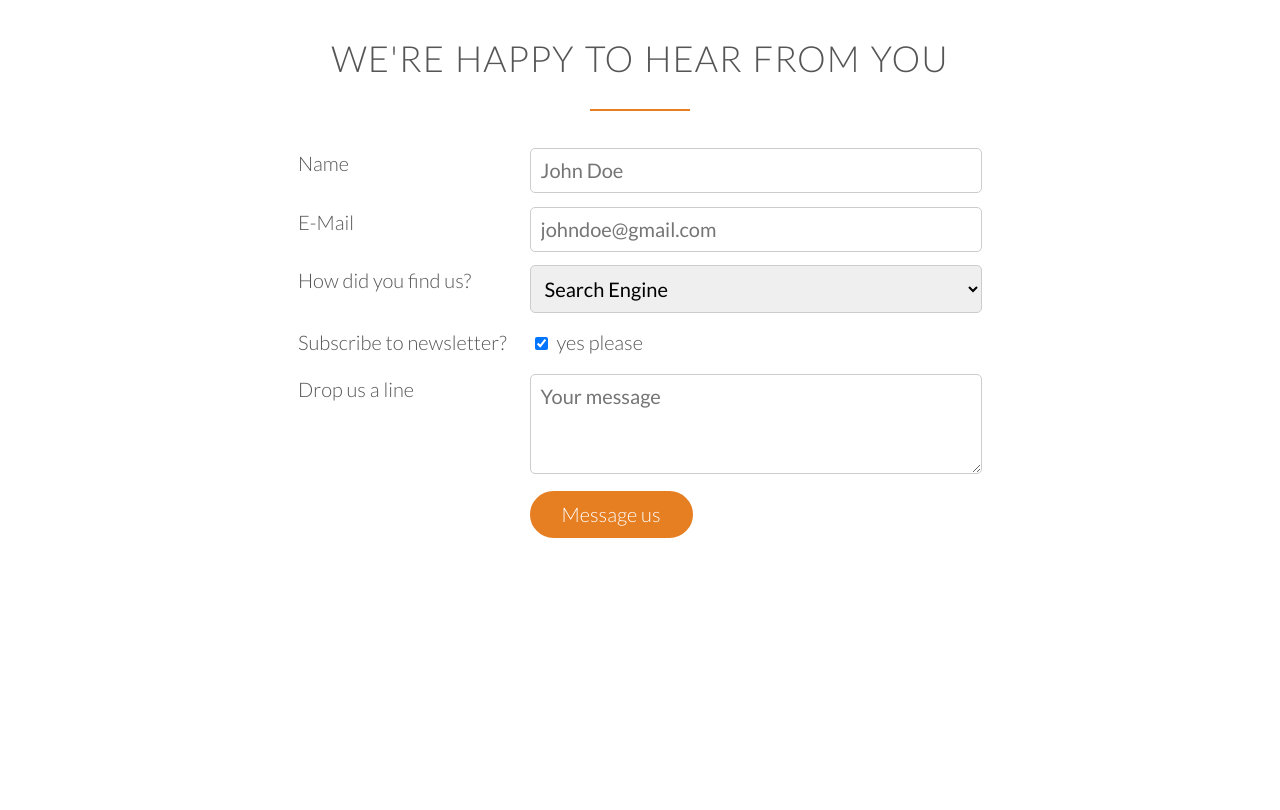
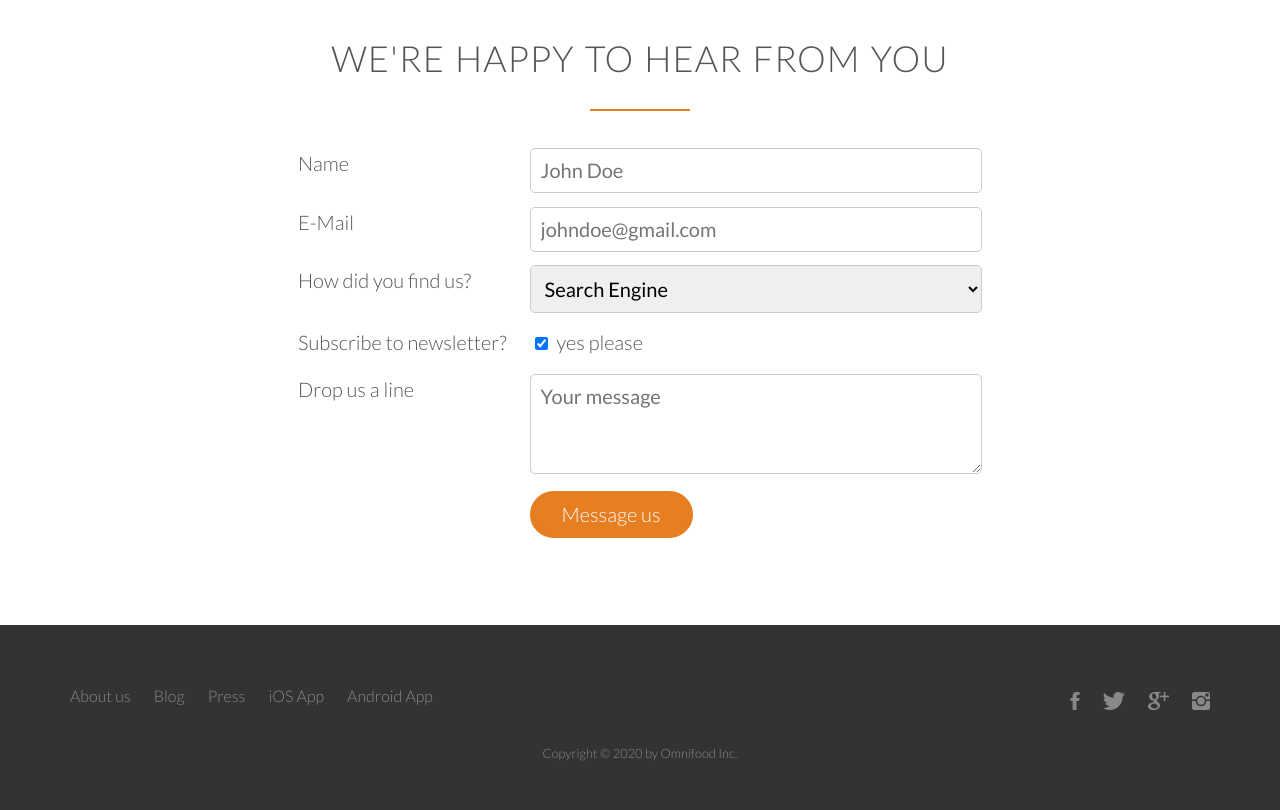
Before and after one commit to devtobi/HTML5_CSS3_JonasSchmedtmann, a plain HTML site: page TheKillerWebsiteProject/index.html in a window 1280 px wide. Shown: the part 4680-5490 px from the top of the page. Before the commit the page ends 5305 px from the top, so only its background shows below. Drawn offline with Linux system fonts and the light colour scheme; files whose address does not match are found by name.

Commit message:
Finished footer
Finished the footer of the webpage

Signed-off-by: devtobi <28538704+devtobi@users.noreply.github.com>

```diff
--- a/TheKillerWebsiteProject/index.html
+++ b/TheKillerWebsiteProject/index.html
@@ -35,24 +35,27 @@
             <a href="#" class="btn btn--ghost">Show me more</a>
         </div>
     </header>
+    <main>
         <section class="section-features">
             <div class="row">
                 <h2>Get food fast &mdash; not fast food</h2>
-            <p class="long-copy">Hello, we’re Omnifood, your new premium food delivery service. We know you’re always
+                <p class="long-copy">Hello, we’re Omnifood, your new premium food delivery service. We know you’re
+                    always
                     busy. No time for cooking. So let us take care of that, we’re really good at it, we promise!</p>
             </div>
-
             <div class="row">
                 <div class="col span-1-of-4 box">
                     <i class="ion-ios-infinite-outline icon-big"></i>
                     <h3>Up to 365 days/year</h3>
-                <p>Never cook again! We really mean that. Our subscription plans include up to 365 days/year coverage.
+                    <p>Never cook again! We really mean that. Our subscription plans include up to 365 days/year
+                        coverage.
                         You can also choose to order more flexibly if that's your style.</p>
                 </div>
                 <div class="col span-1-of-4 box">
                     <i class="ion-ios-stopwatch-outline icon-big"></i>
                     <h3>Ready in 20 minutes</h3>
-                <p>You're only twenty minutes away from your delicious and super healthy meals delivered right to your
+                    <p>You're only twenty minutes away from your delicious and super healthy meals delivered right to
+                        your
                         home. We work with the best chefs in each town to ensure that you're 100% happy.</p>
                 </div>
                 <div class="col span-1-of-4 box">
@@ -64,12 +67,12 @@
                 <div class="col span-1-of-4 box">
                     <i class="ion-ios-cart-outline icon-big"></i>
                     <h3>Order anything</h3>
-                <p>We don't limit your creativity, which means you can order whatever you feel like. You can also choose
+                    <p>We don't limit your creativity, which means you can order whatever you feel like. You can also
+                        choose
                         from our menu containing over 100 delicious meals. It's up to you!</p>
                 </div>
             </div>
         </section>
-
         <section class="section-meals">
             <ul class="meals-showcase clearfix">
                 <li>
@@ -124,7 +127,6 @@
                 </li>
             </ul>
         </section>
-
         <section class="section-steps">
             <div class="row">
                 <h2>How it works &mdash; Simple as 1, 2, 3</h2>
@@ -234,7 +236,8 @@
                 <div class="col span-1-of-3">
                     <blockquote>
                         Omnifood is just awesome! I just launched a startup which leaves me with no time for
-                    cooking, so Omnifood is a life-saver. Now that I got used to it, I couldn't live without my daily
+                        cooking, so Omnifood is a life-saver. Now that I got used to it, I couldn't live without my
+                        daily
                         meals!
                     </blockquote>
                     <cite>
@@ -245,7 +248,8 @@
                 <div class="col span-1-of-3">
                     <blockquote>
                         Inexpensive, healthy and great-tasting meals, delivered right to my home. We have lots of food
-                    delivery here in Lisbon, but no one comes even close to Omifood. Me and my family are so in love!
+                        delivery here in Lisbon, but no one comes even close to Omifood. Me and my family are so in
+                        love!
                     </blockquote>
                     <cite>
                         <img src="resources/img/customer-2.jpg" alt="Joana Silva">
@@ -254,7 +258,8 @@
                 </div>
                 <div class="col span-1-of-3">
                     <blockquote>
-                    I was looking for a quick and easy food delivery service in San Franciso. I tried a lot of them and
+                        I was looking for a quick and easy food delivery service in San Franciso. I tried a lot of them
+                        and
                         ended up with Omnifood. Best food delivery service in the Bay Area. Keep up the great work!
                     </blockquote>
                     <cite>
@@ -400,6 +405,31 @@
                 </form>
             </div>
         </section>
+    </main>
+    <footer>
+        <div class="row">
+            <div class="col span-1-of-2">
+                <ul class="footer-nav">
+                    <li><a href="#">About us</a></li>
+                    <li><a href="#">Blog</a></li>
+                    <li><a href="#">Press</a></li>
+                    <li><a href="#">iOS App</a></li>
+                    <li><a href="#">Android App</a></li>
+                </ul>
+            </div>
+            <div class="col span-1-of-2">
+                <ul class="social-links">
+                    <li><a href="#"><i class="ion-social-facebook"></i></a></li>
+                    <li><a href="#"><i class="ion-social-twitter"></i></a></li>
+                    <li><a href="#"><i class="ion-social-googleplus"></i></a></li>
+                    <li><a href="#"><i class="ion-social-instagram"></i></a></li>
+                </ul>
+            </div>
+        </div>
+        <div class="row">
+            <p>Copyright &copy; 2020 by Omnifood Inc.</p>
+        </div>
+    </footer>
 </body>
 
 </html>
--- a/TheKillerWebsiteProject/resources/css/style.css
+++ b/TheKillerWebsiteProject/resources/css/style.css
@@ -488,3 +488,86 @@ input[type="checkbox"] {
 *:focus {
     outline: none;
 }
+
+/* ----------------------------------- */
+/* FOOTER */
+/* ----------------------------------- */
+
+footer {
+    background-color: #333;
+    padding: 50px;
+    font-size: 80%;
+}
+
+.footer-nav {
+    list-style: none;
+    float: left;
+}
+
+.social-links {
+    list-style: none;
+    float: right;
+}
+
+.footer-nav li, .social-links li {
+    display: inline-block;
+    margin-right: 20px;
+}
+
+.footer-nav li:last-child, .social-links li:last-child {
+    margin-right: 0;
+}
+
+.footer-nav li a:link,
+.footer-nav li a:visited,
+.social-links li a:link,
+.social-links li a:visited {
+    border: none;
+    text-decoration: none;
+    color: #888;
+    transition: color 0.2s ease-in-out;
+}
+
+.footer-nav li a:hover,
+.footer-nav li a:active {
+    color: #fefefe;
+}
+
+.social-links li a:link,
+.social-links li a:visited {
+    font-size: 150%;
+}
+
+.ion-social-facebook,
+.ion-social-twitter,
+.ion-social-googleplus,
+.ion-social-instagram {
+    transition: color 0.2s ease-in-out;
+}
+
+.ion-social-facebook:hover,
+.ion-social-facebook:active {
+    color: #3b5998;
+}
+
+.ion-social-twitter:hover,
+.ion-social-twitter:active {
+    color: #00aced;
+}
+
+.ion-social-googleplus:hover,
+.ion-social-googleplus:active {
+    color: #dd4b39;
+}
+
+.ion-social-instagram:hover,
+.ion-social-instagram:active {
+    color: #517fa4;
+}
+
+footer p {
+    margin-top: 20px;
+    color: #888;
+    text-align: center;
+    font-size: 80%;
+}
```
Lines whose indentation alone changed are shown as unchanged.
